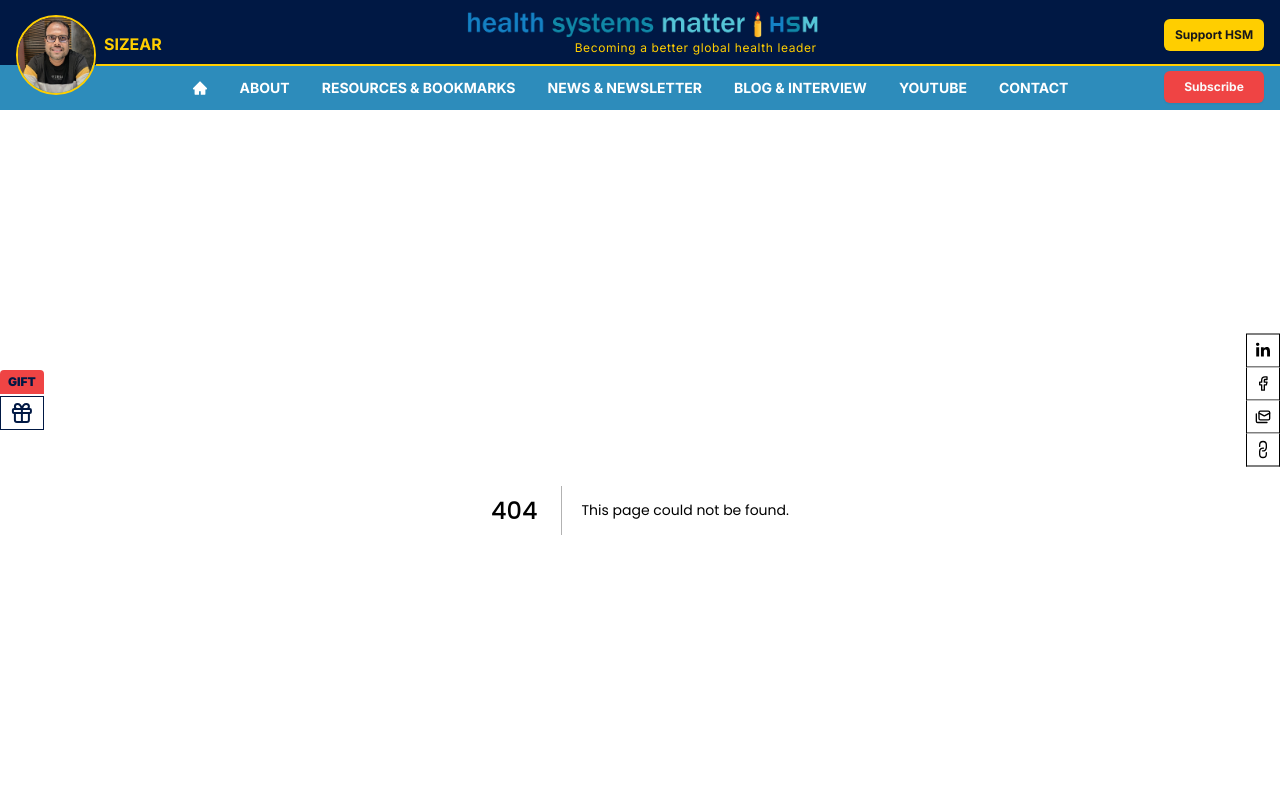
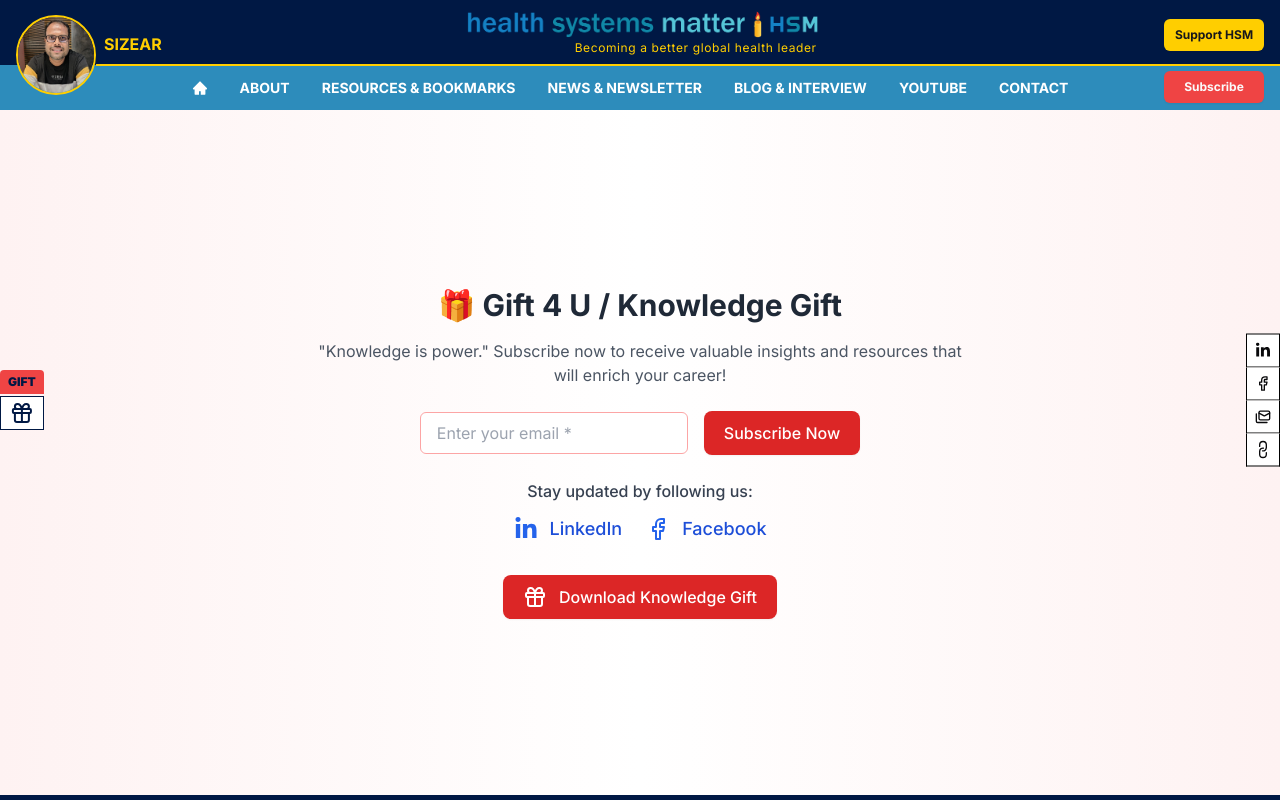
Before and after one commit to mehrabhossain1/hsm, a Next.js app: page /gift-for-u in a window 1280 px wide. Before the commit this address had no page. Shown: the top 800 px of the page. Built offline with nearby package versions, Linux system fonts and the light colour scheme.

Commit message:
Knowledge gift page

```diff
--- /dev/null
+++ b/app/gift-for-u/page.tsx
@@ -0,0 +1,12 @@
+import KnowledgeGiftSection from "@/components/GiftForU/KnowledgeGiftSection";
+import React from "react";
+
+const GiftForU = () => {
+  return (
+    <>
+      <KnowledgeGiftSection />
+    </>
+  );
+};
+
+export default GiftForU;
--- /dev/null
+++ b/components/GiftForU/KnowledgeGiftSection.tsx
@@ -0,0 +1,112 @@
+/* eslint-disable react/no-unescaped-entities */
+"use client";
+
+import { useState } from "react";
+import { motion } from "framer-motion";
+import { FaLinkedinIn } from "react-icons/fa";
+import { Facebook, Gift } from "lucide-react";
+
+export default function KnowledgeGiftSection() {
+  const [email, setEmail] = useState("");
+  const [subscribed, setSubscribed] = useState(false);
+
+  const handleSubscribe = () => {
+    if (email) {
+      setSubscribed(true);
+      setTimeout(
+        () => alert("🎁 Your Knowledge Gift has been sent to your email!"),
+        1000
+      );
+    }
+  };
+
+  return (
+    <div className="flex justify-center items-center min-h-[calc(100vh-115px)] bg-gradient-to-r from-red-50 via-white to-red-50 p-6">
+      <div className="max-w-screen-md w-full p-8  text-center">
+        {/* Title */}
+        <motion.h3 className="text-2xl md:text-3xl font-bold text-gray-800 mb-4">
+          🎁 <span>Gift 4 U / Knowledge Gift</span>
+        </motion.h3>
+        <p className="text-gray-600 max-w-2xl mx-auto mb-6">
+          "Knowledge is power." Subscribe now to receive valuable insights and
+          resources that will enrich your career!
+        </p>
+
+        {/* Subscription Form */}
+        <motion.div
+          initial={{ opacity: 0, y: 20 }}
+          animate={{ opacity: 1, y: 0 }}
+          transition={{ duration: 0.5 }}
+          className="flex flex-col sm:flex-row gap-4 items-center justify-center"
+        >
+          <input
+            type="email"
+            placeholder="Enter your email *"
+            value={email}
+            onChange={(e) => setEmail(e.target.value)}
+            className="px-4 py-2 w-full sm:w-auto rounded-md border border-red-300 focus:ring-2 outline-none focus:ring-red-500"
+            required
+          />
+          <button
+            onClick={handleSubscribe}
+            className="bg-red-600 text-white px-5 py-2.5 rounded-lg font-medium hover:bg-red-700 transition-all duration-300 shadow-sm"
+          >
+            Subscribe Now
+          </button>
+        </motion.div>
+
+        {subscribed && (
+          <p className="mt-4 text-green-600 font-semibold">
+            ✅ Thank you for subscribing! Your Knowledge Gift has been sent.
+          </p>
+        )}
+
+        {/* Social Media Links */}
+        <motion.div
+          initial={{ opacity: 0, y: 20 }}
+          animate={{ opacity: 1, y: 0 }}
+          transition={{ duration: 0.6 }}
+          className="mt-6"
+        >
+          <p className="text-gray-700 font-medium mb-3">
+            Stay updated by following us:
+          </p>
+          <div className="flex justify-center gap-6">
+            <a
+              href="https://www.linkedin.com/in/monaemulsizear/"
+              target="_blank"
+              rel="noopener noreferrer"
+              className="flex items-center gap-3 text-lg font-medium text-blue-700 hover:text-blue-900 transition-all duration-300"
+            >
+              <FaLinkedinIn size={24} className="text-blue-600" /> LinkedIn
+            </a>
+            <a
+              href="https://www.facebook.com/monaemul.sizear"
+              target="_blank"
+              rel="noopener noreferrer"
+              className="flex items-center gap-3 text-lg font-medium text-blue-700 hover:text-blue-900 transition-all duration-300"
+            >
+              <Facebook size={24} className="text-blue-600" /> Facebook
+            </a>
+          </div>
+        </motion.div>
+
+        {/* Knowledge Gift Download */}
+        <motion.div
+          initial={{ opacity: 0, scale: 0.9 }}
+          animate={{ opacity: 1, scale: 1 }}
+          transition={{ duration: 0.7 }}
+          className="mt-8"
+        >
+          <a
+            href="/Knowledge_Gift.pdf"
+            download="Knowledge_Gift.pdf"
+            className="inline-flex items-center gap-3 bg-red-600 text-white px-5 py-2.5 rounded-lg font-medium hover:bg-red-700 transition-all duration-300 shadow-sm"
+          >
+            <Gift size={24} /> Download Knowledge Gift
+          </a>
+        </motion.div>
+      </div>
+    </div>
+  );
+}
--- a/components/Shared/Social/GiftButton.tsx
+++ b/components/Shared/Social/GiftButton.tsx
@@ -1,6 +1,7 @@
 "use client";
 
 import { Gift } from "lucide-react";
+import Link from "next/link";
 import { useRouter } from "next/navigation";
 
 const GiftButton = () => {
@@ -11,7 +12,10 @@ const GiftButton = () => {
   };
 
   return (
-    <div className="fixed z-50 top-1/2 left-0 transform -translate-y-1/2 flex flex-col items-center cursor-pointer">
+    <Link
+      href="/gift-for-u"
+      className="fixed z-50 top-1/2 left-0 transform -translate-y-1/2 flex flex-col items-center cursor-pointer"
+    >
       {/* Gift Text */}
       <span className="mb-0.5 text-xs font-[1000] text-[#001844] bg-red-500 px-2 py-1 rounded-t">
         GIFT
@@ -23,7 +27,7 @@ const GiftButton = () => {
       >
         <Gift size={24} className="text-[#001844] w-full" />
       </button>
-    </div>
+    </Link>
   );
 };
 
```
